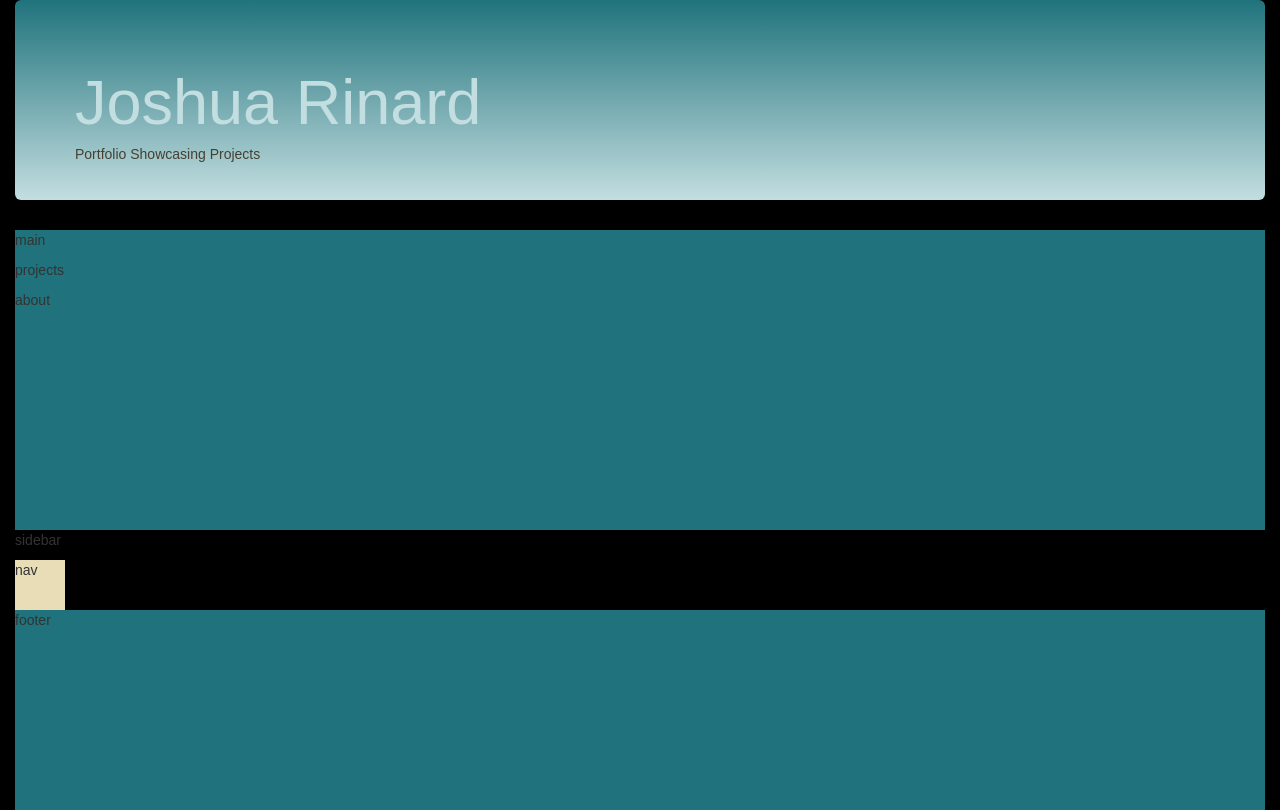
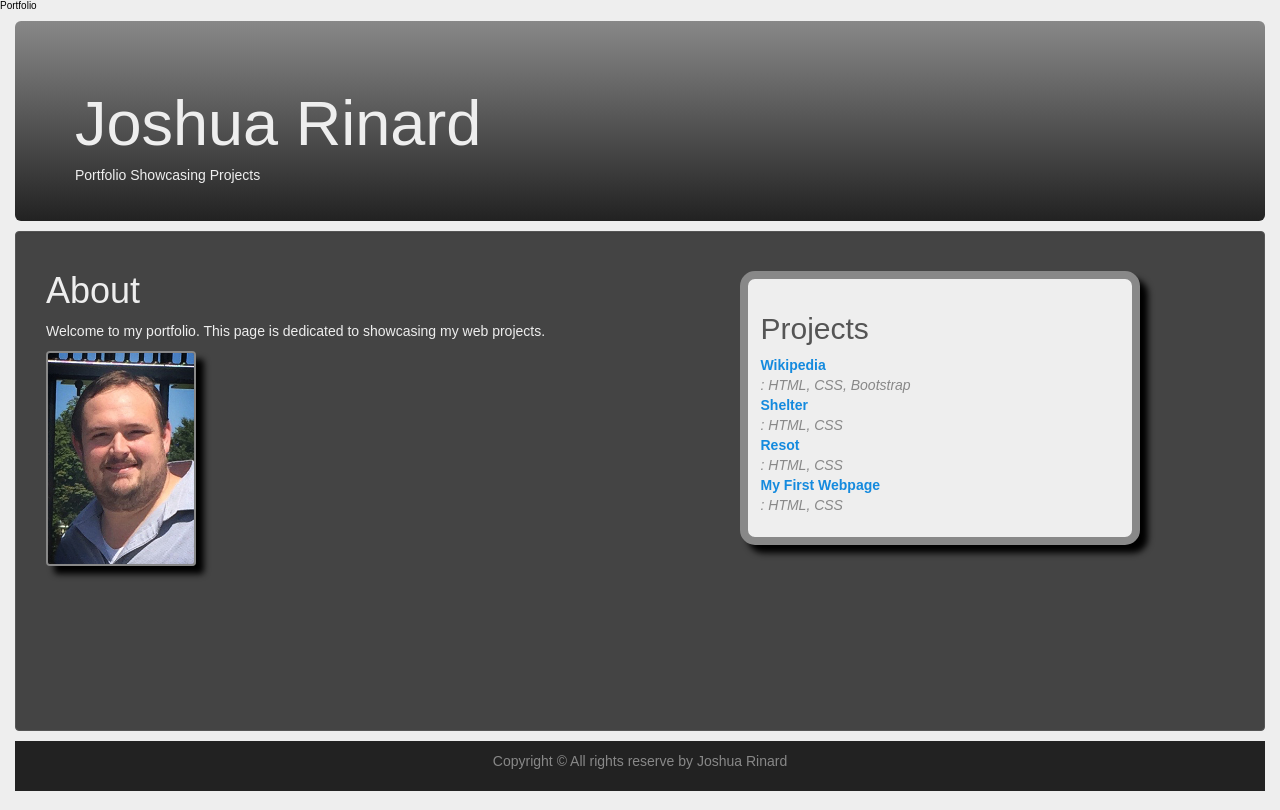
Before and after one commit to jrinard/portfolio, a plain HTML site: page index.html in a window 1280 px wide. Drawn offline with nearby package versions, Linux system fonts and the light colour scheme.

Commit message:
build basic color scheme with improved formating to html

```diff
--- a/css/styles.css
+++ b/css/styles.css
@@ -1,4 +1,5 @@
 * {
+  display:block;
   margin: 0;
   padding: 0;
   font-family: arial, helvetica, sans-serif;
@@ -6,64 +7,89 @@
 
 .container {
   width: 100%;
-  margin: 0;
-  padding: 0;
-}
-
-body {
-  background-color: #000;
 
 }
 
-p {
+
+body {
+  background-color: #eee;
 
 }
 
+a {
+  color:#148ADE;
+  font-weight: bold;
+}
+
+
 h1{
-  color: #fff;
+  color: #eee;
 }
 
 h2 {
-  color: #454032;
+  color: #555;
 }
 
 h3{
-  color: #454032;
+  color: #eee;
 }
 
 h5 {
-  color: #454032;
+  color: #eee;
 }
 
 ul {
-
 }
 
 li {
+}
 
+img{
+  width: 150px;
+  border: 2px solid #888;
+  box-shadow: 8px 8px 6px #000;
+  border-radius: 4px;
 }
 
 #top {
-  background: linear-gradient(#20737c, #C3DEE0);
+  background: linear-gradient(#888, #222);
   background-color: #20737c;
   height: 200px;
 }
 
-#main{
-  background-color: #20737c;
-  height: 300px;
+#content{
+  background-color: #444;
+  height: 500px;
+  border: 1px solid #555;
+  padding-left: 30px;
+  color: #eee;
 }
 
+
+
 #projects{
-  background-color: #20737c;
-  width: 200px;
-  height: 200px;
+  background-color: #eee;
+  width: 400px;
+  padding: 1%;
+  margin:40px;
+  margin-right: 10%;
+  border: 8px solid #888;
+  box-shadow: 8px 8px 6px #000;
+  border-radius: 15px;
+  color: #888;
+
 }
 
 #about {
-  background-color: #20737c;
-  width: 200px;
-  height: 200px;
+  background-color: #fff;
+  width: 300px;
+  height: 350px;
+  padding: 1%;
+  margin:40px;
+  margin-right: 1%;
+  float: left;
+  border: 8px solid #999;
+  box-shadow: 8px 8px 6px #000;
 }
 
 #nav {
@@ -73,11 +99,24 @@ li {
 }
 
 #footer {
-  background-color: #20737C;
-  height: 200px;
+  background-color: #222;
+  height: 50px;
   width: 100%;
+  color: #888;
+  text-align: center;
+  padding: 10px;
 }
 
 .jumbotron {
-  color:#C3DEE0;
+  color:#eee;
+    margin:10px 0px;
 }
+
+.well {
+  margin:10px 0px;
+}
+
+
+/*.content h1 {
+  color: #fff;
+}*/
--- a/index.html
+++ b/index.html
@@ -1,5 +1,6 @@
 <!DOCTYPE html>
 <html>
+
 <head>
   <link rel="stylesheet" href="https://maxcdn.bootstrapcdn.com/bootstrap/3.3.7/css/bootstrap.min.css" integrity="sha384-BVYiiSIFeK1dGmJRAkycuHAHRg32OmUcww7on3RYdg4Va+PmSTsz/K68vbdEjh4u" crossorigin="anonymous">
   <link href="css/styles.css" rel="stylesheet" type="text/css" media="all">
@@ -8,35 +9,35 @@
   <body>
 
     <div class="container">
-       <div class="col-md-12">
 
        <div id="top" class="jumbotron">
          <h1>Joshua Rinard</h1>
          <h5>Portfolio Showcasing Projects</h5>
        </div><!-- top -->
 
-       <div id="main">
-         <p>main</p>
-         <div id="Projects">
-           <p>projects</p>
+         <div id="projects" class="pull-right">
+           <h2>Projects</h2>
+           <ul>
+             <li><a href="#">Wikipedia</a><em> : HTML, CSS, Bootstrap</em></li>
+             <li><a href="#">Shelter</a><em> : HTML, CSS</em></li>
+             <li><a href="#">Resot</a><em> : HTML, CSS</em></li>
+             <li><a href="#">My First Webpage</a><em> : HTML, CSS</em></li>
+           </ul>
          </div><!-- projects -->
-         <div id="About">
-           <p>about</p>
-         </div><!-- about -->
-        </div><!-- main -->
 
-       <div id="sidebar">
-         <p>sidebar</p>
-         <div id="nav">
-           <p>nav</p>
-         </div><!-- nav -->
-       </div><!-- sidebar -->
+         <div id="content"  class="well">
+         <h1>About</h1>
+         <p><span class="content">Welcome to my portfolio. This page is dedicated to showcasing my web projects.</p>
+          <img src="images/pic1.jpg" alt="Joshua Rinard">
+          </div><!-- content -->
+
        <div id="footer">
-         <p>footer</p>
+         <p>Copyright &copy; All rights reserve by Joshua Rinard</p>
        </div><!-- footer -->
 
 
-     </div> <!-- column -->
+
+
      </div> <!-- Container -->
   </body>
 </html>
```
Lines whose indentation alone changed are shown as unchanged.
